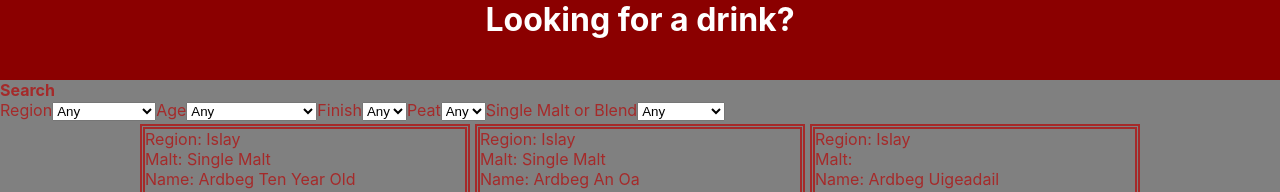
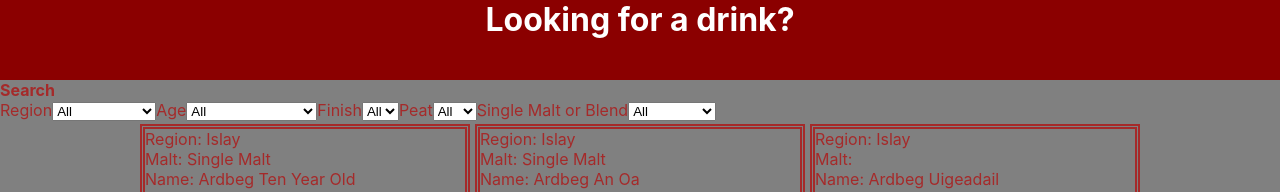
Before and after one commit to Sucharski90/Scotch-select, a React (Create React App) app: page / in a window 1280 px wide. Shown: the top 192 px of the page. Built offline with nearby package versions, Linux system fonts and the light colour scheme.

Commit message:
form working and is now populating results correctly

```diff
--- a/src/App.js
+++ b/src/App.js
@@ -9,17 +9,55 @@
   constructor () {
     super()
     this.state = {
-      scotchData
+      scotchData,
+      filteredData : scotchData,
     }
+    this.change = this.change.bind(this)
+    this.filteredData = this.filteredData.bind(this)
+  }
+  change(event) {
+    let name = event.target.name
+    let value = event.target.value
+
+    this.setState({
+      [name] : value
+    }, () => {
+      console.log(this.state)
+    })
+    console.log(event.target.value)
+    this.filteredData()
   }
 
+  filteredData() {
+
+    var newData = this.state.scotchData.filter((item) => {
+        return this.state.region
+    })
+
+    if(this.state.region !== "All"){
+      newData = newData.filter((item) => {
+        return item.region === this.state.region
+      })
+    }
+
+    if(this.state.age !== "All"){
+      newData = newData.filter((item) => {
+        return item.age === this.state.age
+      })
+    }
+
+    this.setState({
+      filteredData : newData
+
+    })
+}
 
   render() {
     return (
       <div className="App">
         <Header />
-        <Filter />
-        <Results scotchData={this.state.scotchData} />
+        <Filter change={this.change}/>
+        <Results scotchData={this.state.filteredData} />
       </div>
     );
   }
--- a/src/Components/Filter.js
+++ b/src/Components/Filter.js
@@ -7,43 +7,43 @@
         <div className="Filter">
           <h4>Search</h4>
           <span>Region</span>
-          <select name="region" className="region">
-            <option>Any</option>
-            <option>Islay</option>
-            <option>Speyside</option>
-            <option>Highland</option>
-            <option>Lowland</option>
-            <option>Campbeltown</option>
+          <select name="region" className="region" onChange={this.props.change}>
+            <option vlaue="All">All</option>
+            <option vlaue="Islay">Islay</option>
+            <option vlaue="Speyside">Speyside</option>
+            <option vlaue="Highland">Highland</option>
+            <option vlaue="Lowland">Lowland</option>
+            <option vlaue="Campbeltown">Campbeltown</option>
             </select>
 
           <span>Age</span>
-          <select name="age" className="age">
-            <option>Any</option>
-            <option>No Age Statement</option>
-            <option>5 Year</option>
-            <option>Between 5 and 10</option>
-            <option>10 Year</option>
-            <option>Over 10 year</option>
+          <select name="age" className="age" onChange={this.props.change}>
+            <option vlaue="All">All</option>
+            <option vlaue="No Age Statement">No Age Statement</option>
+            <option vlaue="5 Year">5 Year</option>
+            <option vlaue="Between 5 and 10">Between 5 and 10</option>
+            <option vlaue="10 Year">10 Year</option>
+            <option vlaue="Over 10 year">Over 10 year</option>
             </select>
 
             <span>Finish</span>
-            <select name="finish" className="finish">
-            <option>Any</option>
+            <select name="finish" className="finish" onChange={this.props.change}>
+            <option vlaue="All">All</option>
 
             </select>
 
             <span>Peat</span>
-            <select name="peated" className="peated">
-            <option>Any</option>
-            <option>Yes</option>
-            <option>No</option>
+            <select name="peated" className="peated" onChange={this.props.change}>
+            <option vlaue="All">All</option>
+            <option vlaue="Yes">Yes</option>
+            <option vlaue="No">No</option>
             </select>
 
             <span>Single Malt or Blend</span>
-            <select name="malt" className="malt">
-            <option>Any</option>
-            <option>Single Malt</option>
-            <option>Blend</option>
+            <select name="malt" className="malt" onChange={this.props.change}>
+            <option vlaue="All">All</option>
+            <option vlaue="Single Malt">Single Malt</option>
+            <option vlaue="Blend">Blend</option>
             </select>
 
 
```
